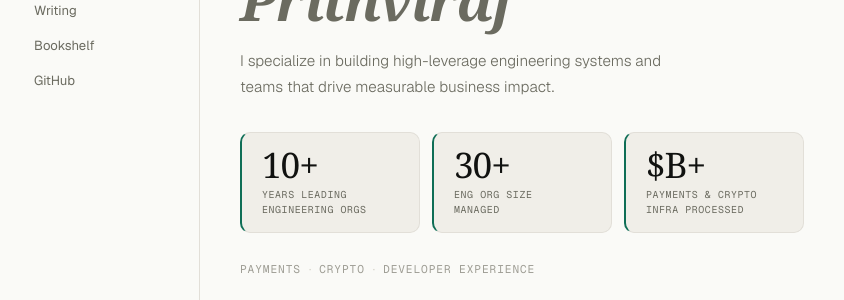
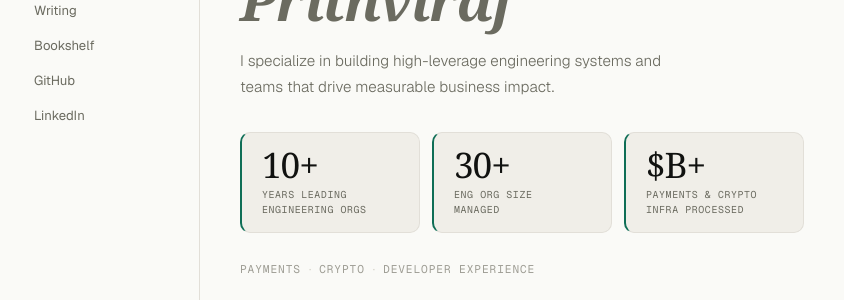
Before and after one commit to nbprithv/nbprithv.github.io, a Jekyll site: the page built from index.html, in a window 1280 px wide. Shown: the part 135-435 px from the top of the page, without its empty margins (0-844 px from the left). Built offline with Jekyll 4.4.1, drawn with Linux system fonts in a browser that asks for light colours; some web fonts are replaced.

Commit message:
Add LinkedIn link to sidebar
Co-Authored-By: Claude Sonnet 4.6 <noreply@anthropic.com>

```diff
--- a/_layouts/default.html
+++ b/_layouts/default.html
@@ -27,6 +27,7 @@
       <a href="/writing">Writing</a>
       <a href="/bookshelf">Bookshelf</a>
       <a href="https://github.com/nbprithv" target="_blank" rel="noopener">GitHub</a>
+      <a href="https://www.linkedin.com/in/niranjanprithviraj/" target="_blank" rel="noopener">LinkedIn</a>
     </nav>
     <div class="sidebar-bottom">
       <button class="theme-toggle" aria-label="Toggle theme" onclick="
```
